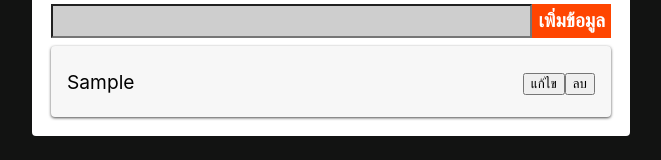
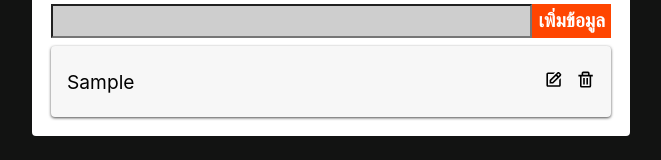
Before and after one commit to mintmintra/todolist, a React (Create React App) app in the folder todolist-app/: page / in a window 1280 px wide. Both pictures are taken after typing "Sample" into the empty fields and a click on the button "เพิ่มข้อมูล". Shown: the part 280-440 px from the top of the page, without its empty margins (309-970 px from the left). Built offline with nearby package versions, Linux system fonts and the light colour scheme.

Commit message:
complete

```diff
--- a/todolist-app/package.json
+++ b/todolist-app/package.json
@@ -8,6 +8,7 @@
     "@testing-library/user-event": "^13.5.0",
     "react": "^17.0.2",
     "react-dom": "^17.0.2",
+    "react-icons": "^4.3.1",
     "react-scripts": "5.0.0",
     "uuid": "^8.3.2",
     "web-vitals": "^2.1.3"
--- a/todolist-app/src/App.css
+++ b/todolist-app/src/App.css
@@ -65,3 +65,9 @@ h1{
 .alert.success{
   background: greenyellow;
 }
+
+.btn{
+  font-size: 1.2rem;
+  margin-left: 0.8rem;
+  cursor: pointer;
+}
--- a/todolist-app/src/App.js
+++ b/todolist-app/src/App.js
@@ -11,14 +11,27 @@ function App() {
 
   const [alert, setAlert] = useState({ show: false, msg: '', type: '' })
   const [checkEditItem, setCheckEditItem] = useState(false)
-  const [editId,setEditId] = useState('')
+  const [editId,setEditId] = useState(null)
 
   const submitData = (e) => {
     e.preventDefault()
     if (!name) {
       //แสดง Alert
       setAlert({show:true,msg:"กรุณาป้อนข้อมูลด้วยค่ะ ",type:"error"})
-    } else {
+    } else if (checkEditItem && name) {
+      //กระบวนการอัพเดตข้อมูลรายการที่ต้องการแก้ไข
+      const result = list.map((item) => {
+        if (item.id === editId) {
+          return {...item,title:name}
+        }
+        return item
+      })
+      setList(result)
+      setName('')
+      setCheckEditItem(false)
+      setEditId(null)
+      setAlert({show:true,msg:"แก้ไขข้อมูลเรียบร้อย",type:"success"})
+    }else {
     const newItem = {
       id: uuidv4(),
       title: name
--- a/todolist-app/src/components/List.js
+++ b/todolist-app/src/components/List.js
@@ -1,10 +1,11 @@
-const List = ({id,title,removeItem,editItem}) => {
+import { BiEdit,BiTrash } from "react-icons/bi";
+const List = ({ id, title, removeItem, editItem }) => {
     return (
         <div className="list-item">
             <p className="title">{title}</p>
             <div className="button-container">
-                <button onClick={()=>editItem(id)}>แก้ไข</button>
-                <button onClick={()=>removeItem(id)}>ลบ</button>
+                <BiEdit onClick={()=>editItem(id)} className="btn"/>
+                <BiTrash onClick={()=>removeItem(id)} className="btn" />
             </div>
        </div>
     )
```
Also changed, not shown: 1 other file (tests, documents, lock files or other folders).
